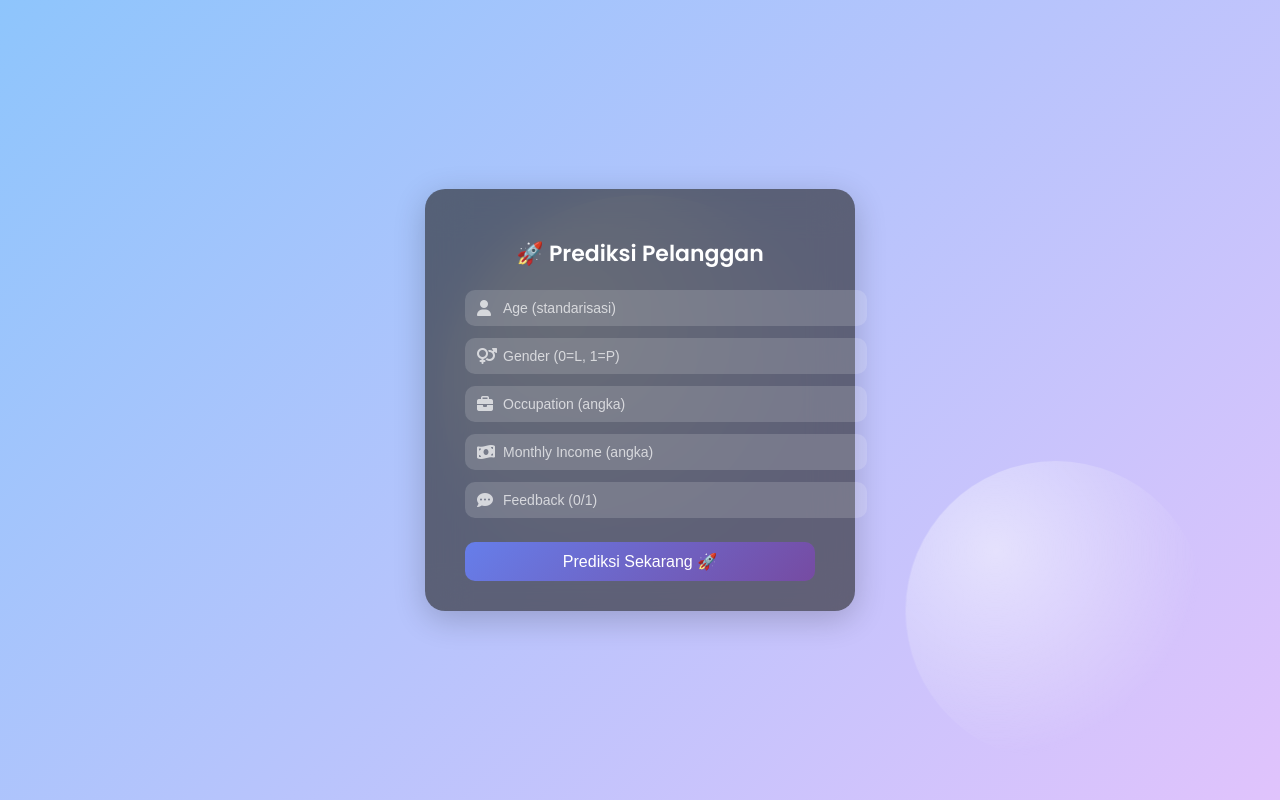
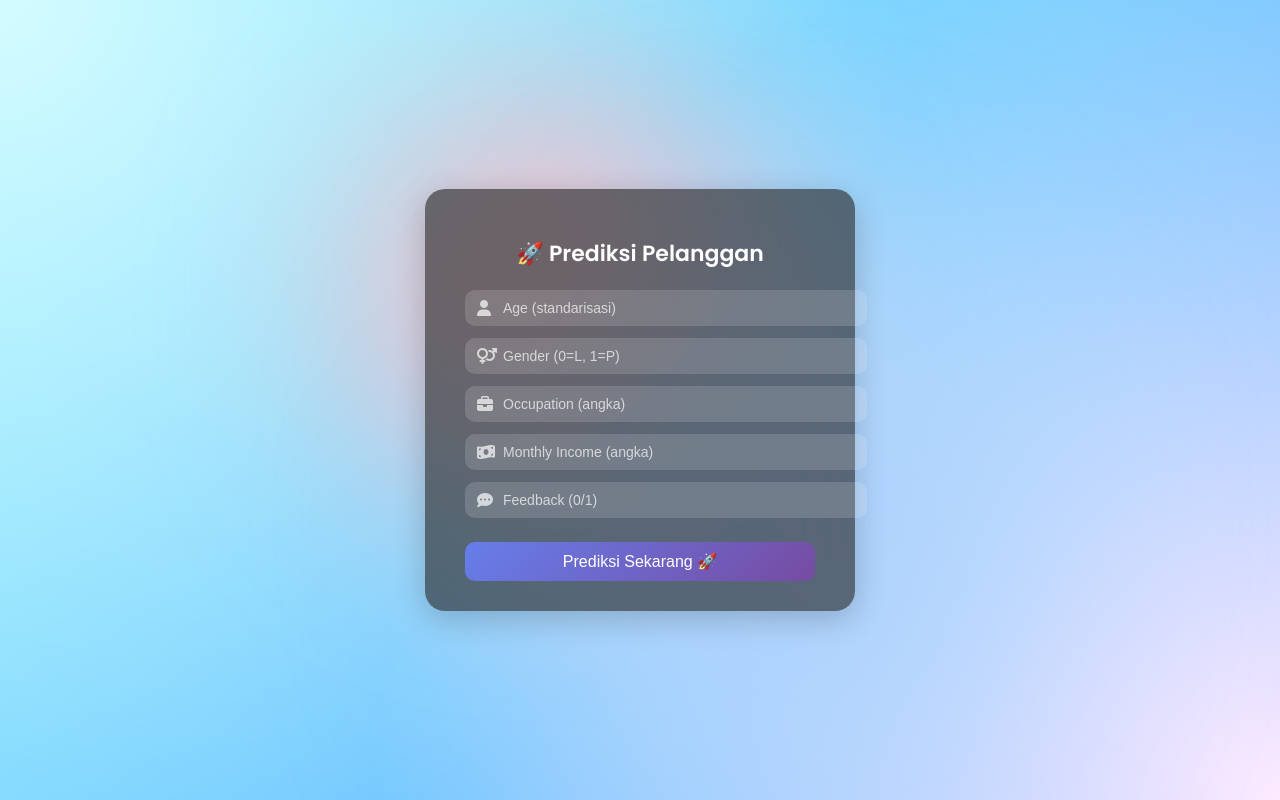
Before and after one commit to kiyyydz/ml-decision-tree-app, a Flask app: page / in a window 1280 px wide. Run offline with Flask 3, Linux system fonts and the light colour scheme; parts of the project's set-up code (start-up, migrations or seed data) failed here and were passed over.

Commit message:
Update index.html

```diff
--- a/ml-decision-tree-app/templates/index.html
+++ b/ml-decision-tree-app/templates/index.html
@@ -5,40 +5,56 @@
   <title>Prediksi Pelanggan</title>
   <link href="https://fonts.googleapis.com/css2?family=Poppins:wght@400;600&display=swap" rel="stylesheet" />
   <link rel="stylesheet" href="https://cdnjs.cloudflare.com/ajax/libs/font-awesome/6.5.0/css/all.min.css">
+
   <style>
     body {
       font-family: "Poppins", sans-serif;
-      background: linear-gradient(135deg, #8EC5FC 0%, #E0C3FC 100%);
+      height: 100vh;
+      margin: 0;
       display: flex;
       justify-content: center;
       align-items: center;
-      height: 100vh;
-      margin: 0;
+      background: radial-gradient(circle at top left, #a18cd1, transparent 60%),
+                  radial-gradient(circle at bottom right, #fbc2eb, transparent 60%),
+                  linear-gradient(135deg, #89f7fe, #66a6ff);
+      background-blend-mode: screen;
       overflow: hidden;
     }
 
-    /* Dekorasi blob ala startup */
-    .blob {
+    /* Blob blur stylish */
+    .bg-decor {
       position: absolute;
-      background: radial-gradient(circle at 30% 30%, rgba(255, 255, 255, 0.5), transparent 70%);
       width: 400px;
       height: 400px;
+      background: radial-gradient(circle, #ffdde1, #ee9ca7);
       border-radius: 50%;
-      animation: float 8s infinite ease-in-out;
+      filter: blur(100px);
+      animation: moveBlob 15s infinite alternate ease-in-out;
       z-index: 0;
     }
-    .blob2 {
-      top: 60%;
-      left: 70%;
-      width: 300px;
-      height: 300px;
-      animation-delay: 2s;
-    }
-    @keyframes float {
-      0%, 100% { transform: translateY(0) translateX(0); }
-      50% { transform: translateY(-20px) translateX(10px); }
+
+    .bg-decor2 {
+      position: absolute;
+      width: 500px;
+      height: 500px;
+      background: radial-gradient(circle, #a1c4fd, #c2e9fb);
+      border-radius: 50%;
+      filter: blur(120px);
+      animation: moveBlob2 20s infinite alternate ease-in-out;
+      z-index: 0;
     }
 
+    @keyframes moveBlob {
+      0% { transform: translate(-200px, -200px); }
+      100% { transform: translate(100px, 50px); }
+    }
+
+    @keyframes moveBlob2 {
+      0% { transform: translate(200px, 200px); }
+      100% { transform: translate(-100px, -150px); }
+    }
+
+    /* Card form */
     .container {
       position: relative;
       background: rgba(30, 30, 30, 0.6);
@@ -125,10 +141,11 @@
   </style>
 </head>
 <body>
-  <!-- Dekorasi blob -->
-  <div class="blob"></div>
-  <div class="blob blob2"></div>
+  <!-- Blob background -->
+  <div class="bg-decor"></div>
+  <div class="bg-decor2"></div>
 
+  <!-- Form -->
   <div class="container">
     <h2>🚀 Prediksi Pelanggan</h2>
     <form action="/predict" method="post">
```
